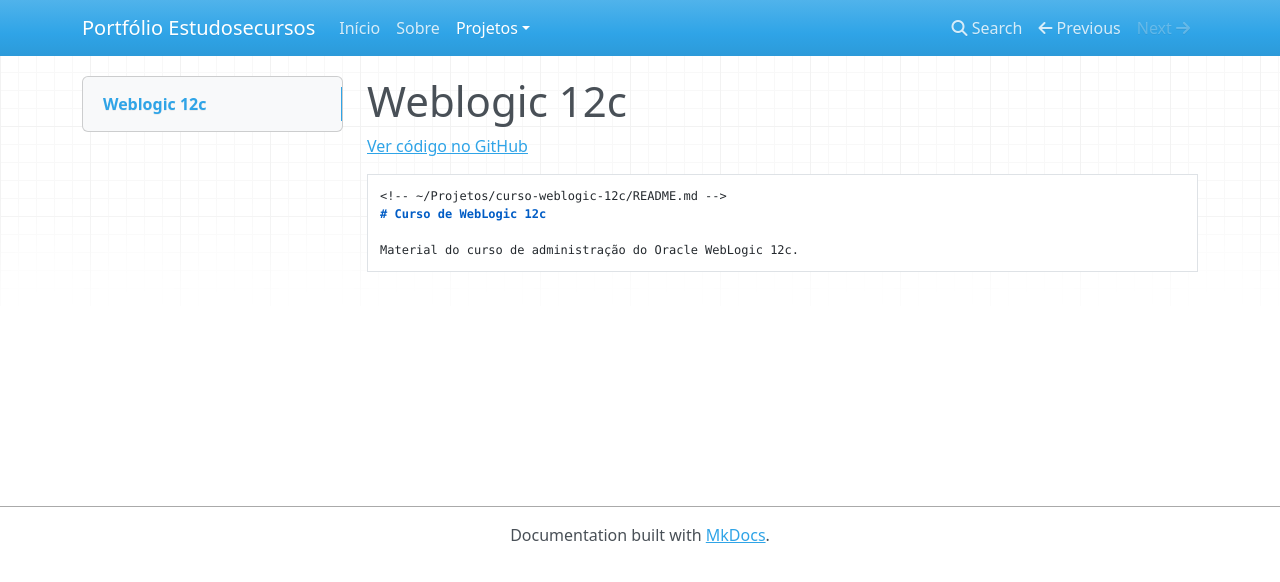
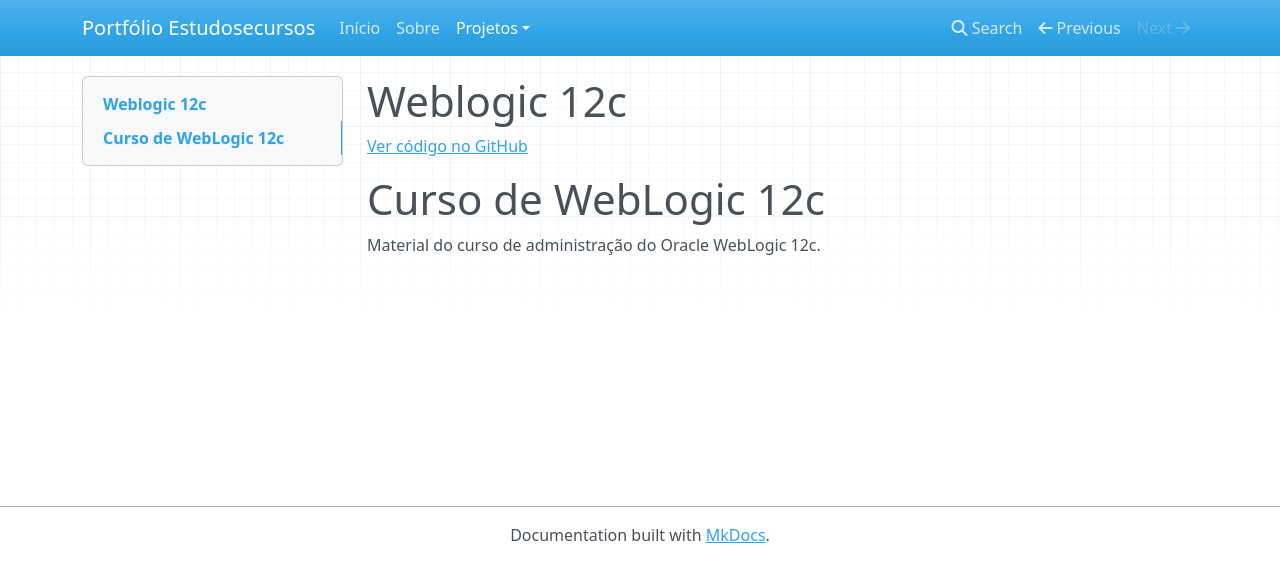
Before and after one commit to Estudosecursos/portfolio, an MkDocs documentation site: the page built from docs/projects/curso-weblogic-12c.md, in a window 1280 px wide. Shown: the top 582 px of the page. Built offline with MkDocs 1.6.1, drawn with Linux system fonts in a browser that asks for light colours; nearby versions of some CDN libraries.

````diff
--- a/docs/projects/curso-weblogic-12c.md
+++ b/docs/projects/curso-weblogic-12c.md
@@ -2,9 +2,7 @@
 
 [Ver código no GitHub](https://github.com/Estudosecursos/curso-weblogic-12c)
 
-```markdown
 <!-- ~/Projetos/curso-weblogic-12c/README.md -->
 # Curso de WebLogic 12c
 
 Material do curso de administração do Oracle WebLogic 12c.
-```
````
Also changed, not shown: docs/projects/curso-golang.md (+0 -2 lines), docs/projects/curso-python.md (+0 -2 lines).
